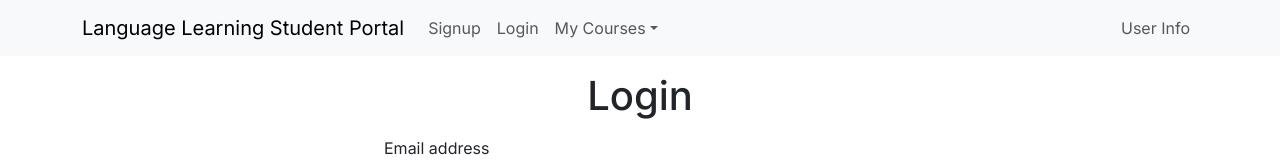
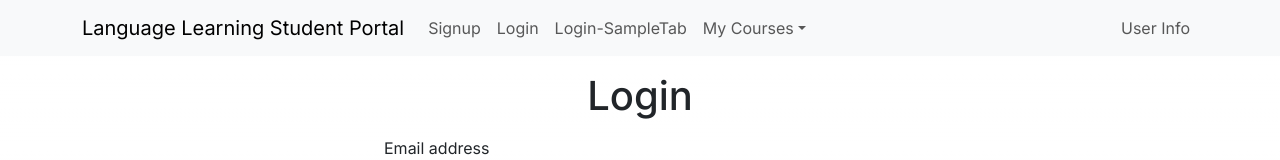
Before and after one commit to chengkuanz/studentportal, a Next.js app: page /login in a window 1280 px wide. Shown: the top 160 px of the page. Built offline with nearby package versions, Linux system fonts and the light colour scheme; no server answers.

Commit message:
add sample non-dropdown tab in navbar

```diff
--- a/app/components/navbar.tsx
+++ b/app/components/navbar.tsx
@@ -40,6 +40,9 @@ const NavbarComp = () => {
                                 </Link>
                             </>
                         )}
+                        <Link href="/login" passHref legacyBehavior>
+                            <Nav.Link>Login-SampleTab</Nav.Link>
+                        </Link>
                         <NavDropdown title="My Courses" id="basic-nav-dropdown">
                             <NavDropdown.Item href="/courses/courseList">
                                 Course List
```
